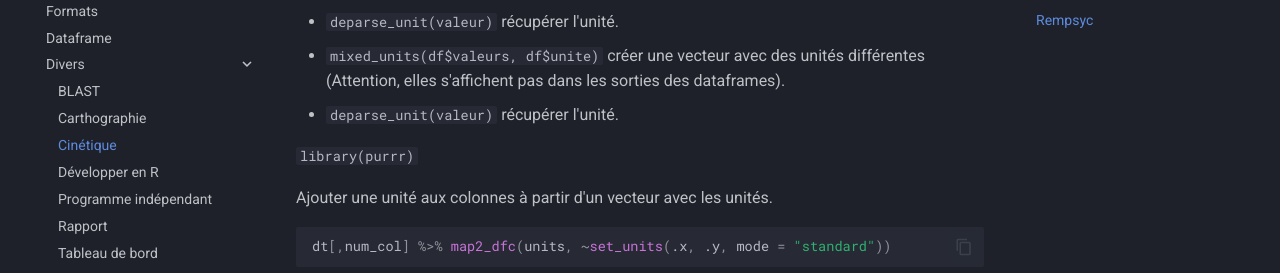
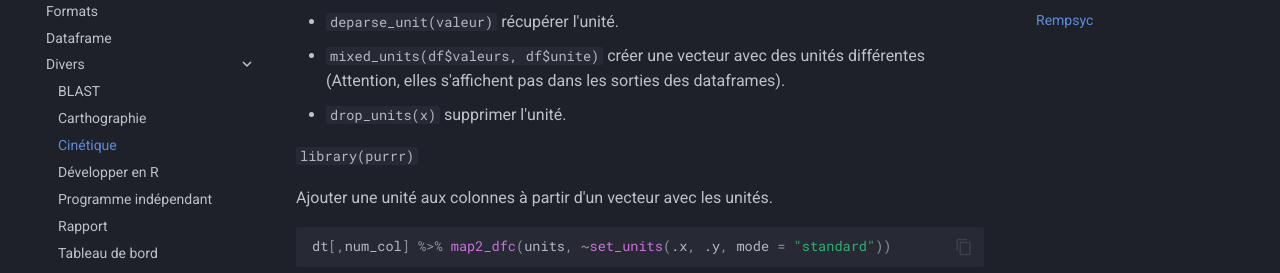
Before and after one commit to gdemare/Informatique, an MkDocs documentation site: the page built from docs/r/cinetique_r.md, in a window 1280 px wide and 900 px high, scrolled down 740 px. Shown: the part 208-481 px from the top of the window. Built offline with MkDocs 1.6.1 and Material for MkDocs 9.7.7, drawn with Linux system fonts in a browser that asks for light colours; comment, search, counter and statistics services are not loaded.

Commit message:
Update cinetique_r.md

```diff
--- a/docs/r/cinetique_r.md
+++ b/docs/r/cinetique_r.md
@@ -25,7 +25,7 @@ Données minimum : concentration, dose, and time.
 * `units(val_1) <- "km/s"` ou `set_units(x, unit[1], mode = "standard")` attribuer une unité ET convertir dans une autre unité.
 * `deparse_unit(valeur)` récupérer l'unité.
 * `mixed_units(df$valeurs, df$unite)` créer une vecteur avec des unités différentes (Attention, elles s'affichent pas dans les sorties des dataframes).
-* `deparse_unit(valeur)` récupérer l'unité.
+* `drop_units(x)` supprimer l'unité.
 
 `library(purrr)`
 
```
